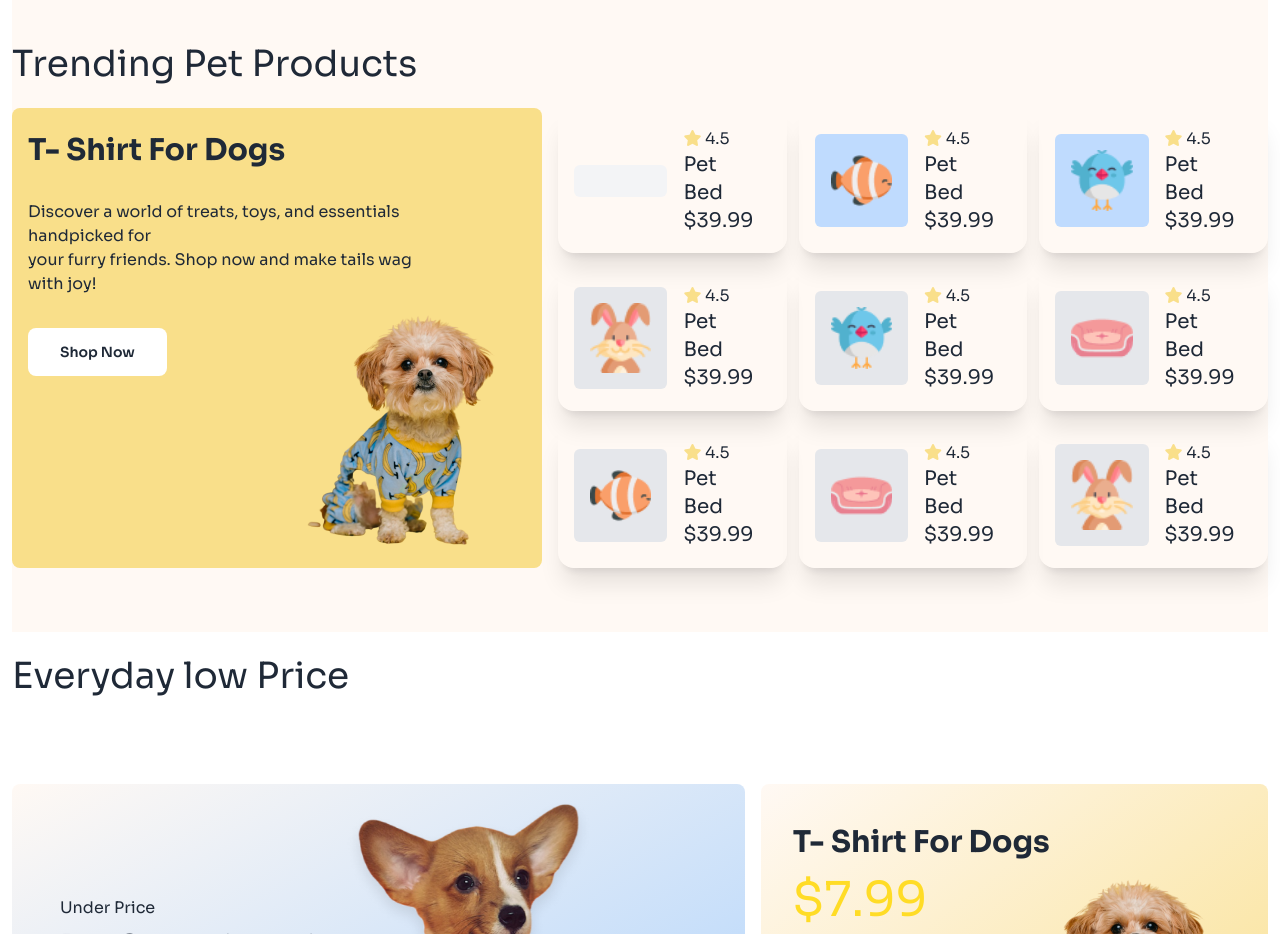
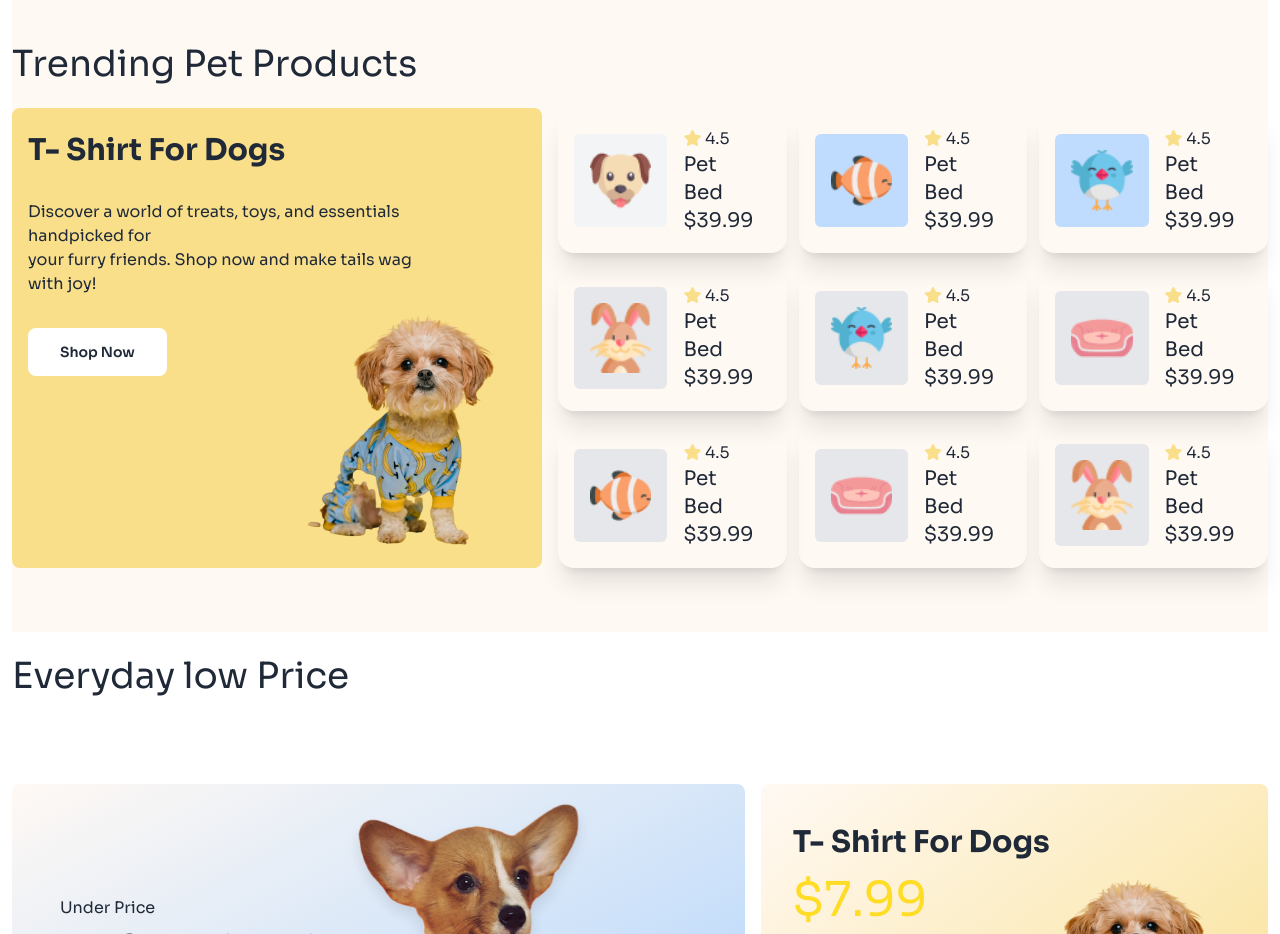
Before and after one commit to rajonmia122/daisy-UI-Tailwind-CSS, a plain HTML site: page index.html in a window 1280 px wide. Shown: the part 2080-3014 px from the top of the page. Drawn offline with nearby package versions, Linux system fonts and the light colour scheme; the site is published under a folder, as on GitHub Pages, so addresses that start at the root find nothing; files whose address does not match are found by name.

Commit message:
work done

```diff
--- a/index.html
+++ b/index.html
@@ -323,7 +323,7 @@
                 <div class="grid grid-cols-2 lg:grid-cols-3 gap-3 flex-1 ">
                     <div class="card card-side  shadow-xl p-4 items-center">
                           <img class="w-1/2 bg-gray-100 p-4 rounded-md"
-                            src="/c1-assets/dog-cartoon.png"
+                            src="c1-assets/dog-cartoon.png"
                             alt="" />
 
                         <div class="px-4">
```
